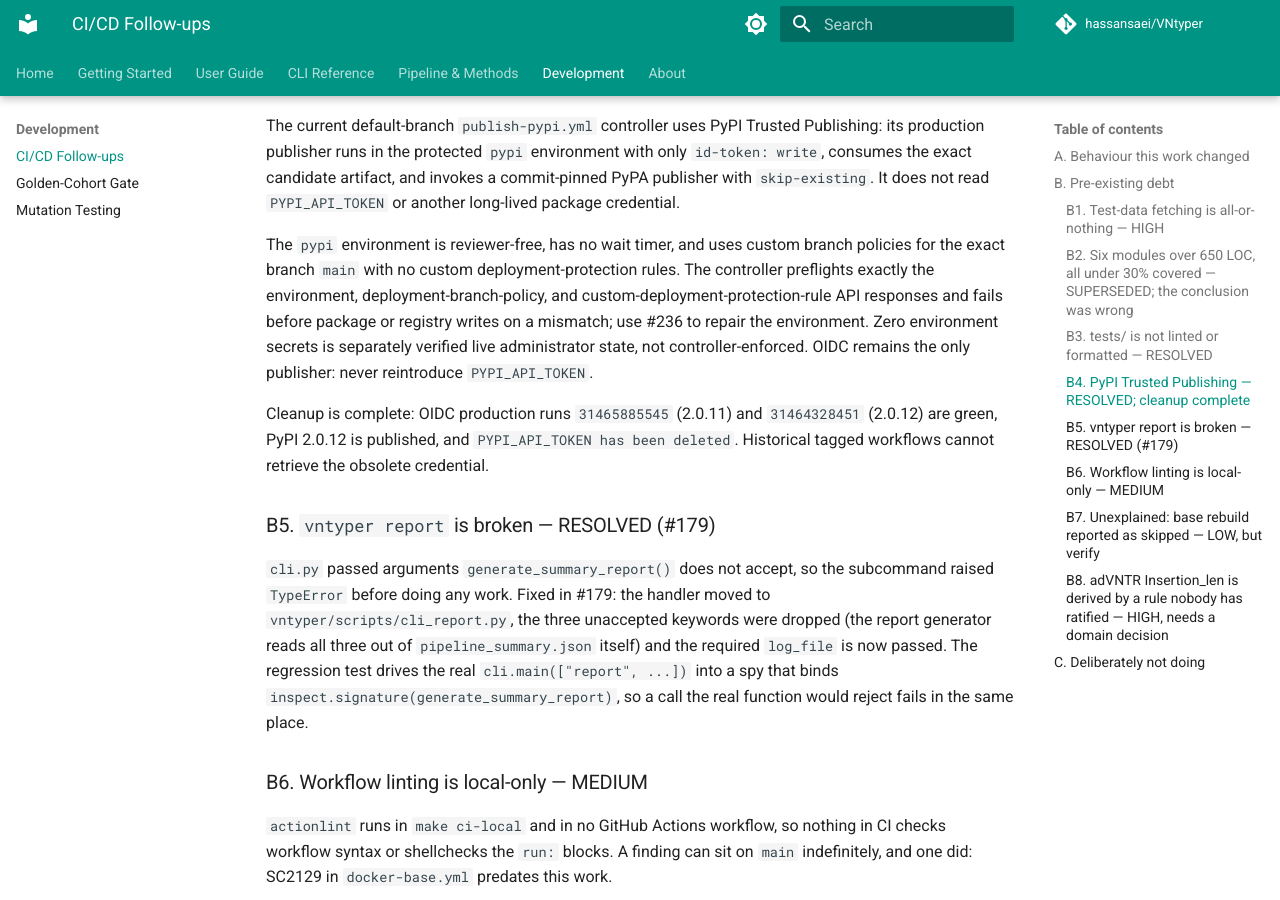
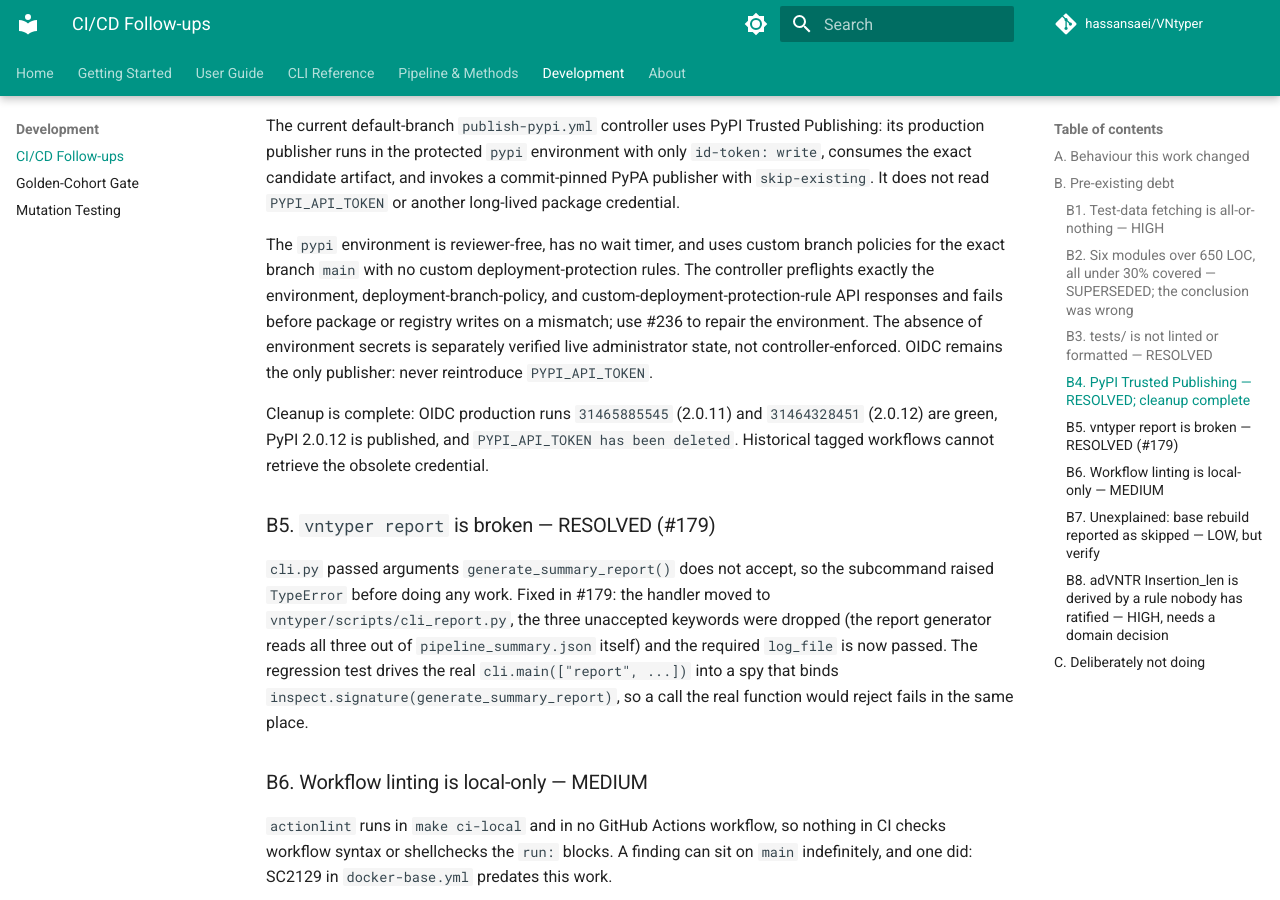
Before and after one commit to hassansaei/VNtyper, an MkDocs documentation site: the page built from docs/development/ci-followups.md, in a window 1280 px wide and 900 px high, scrolled down 3827 px. Built offline with MkDocs 1.6.1 and Material for MkDocs 9.7.7, drawn with Linux system fonts in a browser that asks for light colours; comment, search, counter and statistics services are not loaded.

Commit message:
fix(release): harden PyPI environment guidance
Closes #236

```diff
--- a/docs/development/ci-followups.md
+++ b/docs/development/ci-followups.md
@@ -134,8 +134,8 @@ The `pypi` environment is reviewer-free, has no wait timer, and uses custom bran
 the exact branch `main` with no custom deployment-protection rules. The controller preflights
 exactly the environment, deployment-branch-policy, and custom-deployment-protection-rule API
 responses and fails before package or registry writes on a mismatch; use #236 to repair the
-environment. Zero environment secrets is separately verified live administrator state, not
-controller-enforced. OIDC remains the only publisher: never reintroduce `PYPI_API_TOKEN`.
+environment. The absence of environment secrets is separately verified live administrator state,
+not controller-enforced. OIDC remains the only publisher: never reintroduce `PYPI_API_TOKEN`.
 
 Cleanup is complete: OIDC production runs `31465885545` (2.0.11) and `31464328451` (2.0.12)
 are green, PyPI 2.0.12 is published, and `PYPI_API_TOKEN has been deleted`. Historical tagged
```
Also changed, not shown: AGENTS.md (+2 -2 lines), docs/superpowers/plans/2026-08-11-automated-pypi-oidc-plan.md (+4 -4 lines), docs/superpowers/specs/2026-08-11-automated-pypi-oidc-design.md (+4 -4 lines), 2 other files.
